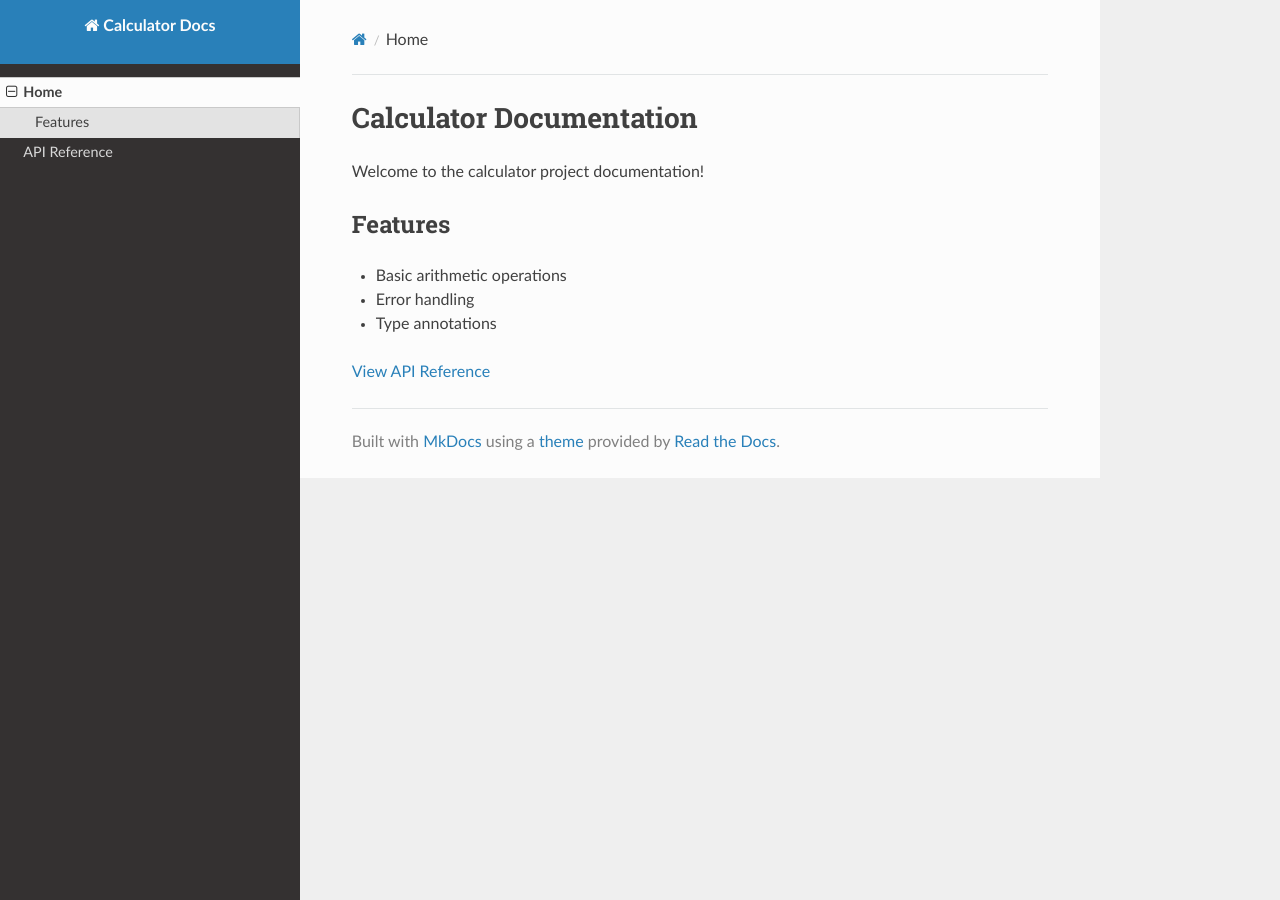
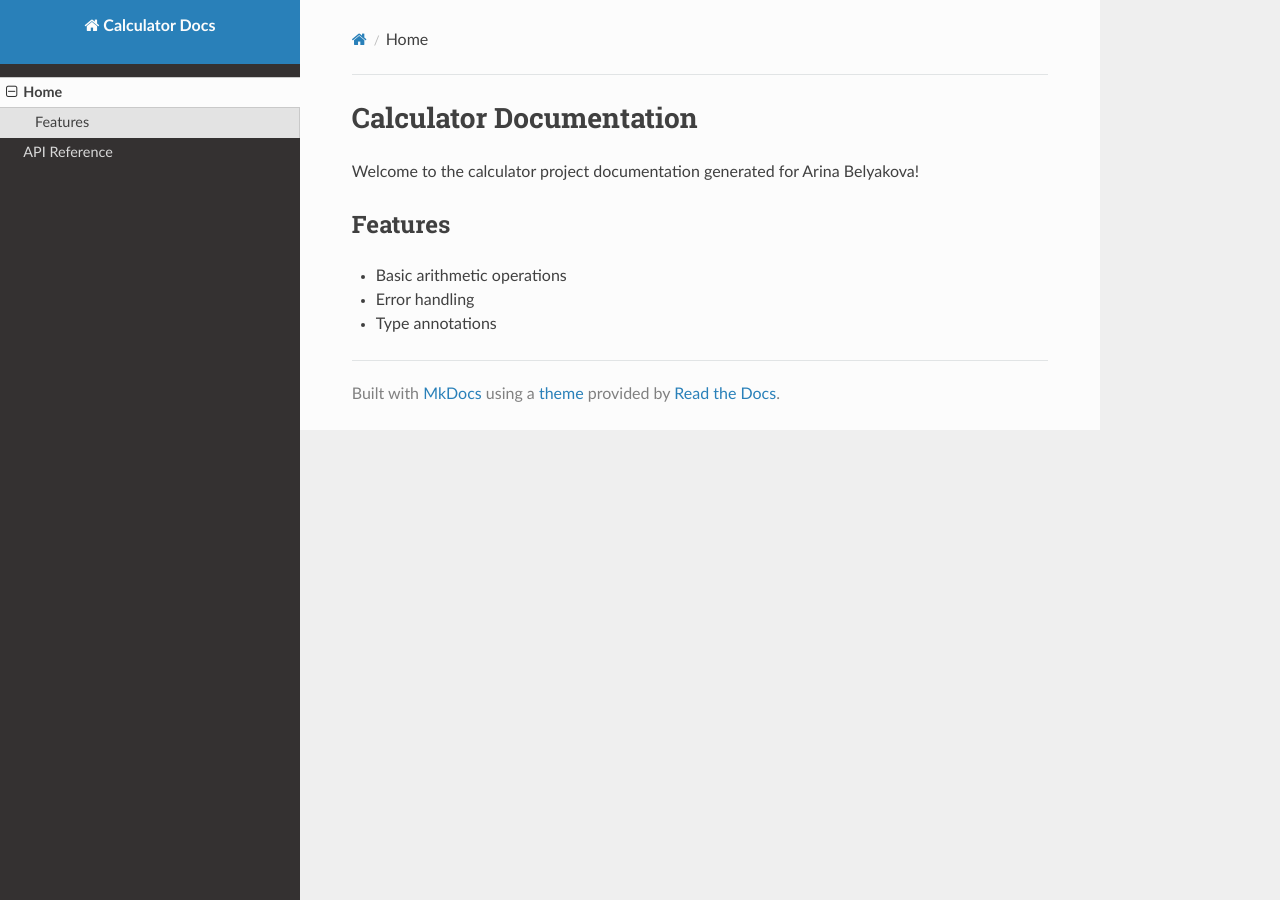
Before and after one commit to ariinabel/lab_2, an MkDocs documentation site: the page built from docs/index.md, in a window 1280 px wide. Built offline with MkDocs 1.6.1, drawn with Linux system fonts in a browser that asks for light colours; nearby versions of some CDN libraries.

```diff
--- a/docs/index.md
+++ b/docs/index.md
@@ -1,10 +1,8 @@
 # Calculator Documentation
 
-Welcome to the calculator project documentation!
+Welcome to the calculator project documentation generated for Arina Belyakova!
 
 ## Features
 - Basic arithmetic operations
 - Error handling
 - Type annotations
-
-[View API Reference](api-reference.md)
```
Also changed, not shown: README.md (+2 -2 lines).
